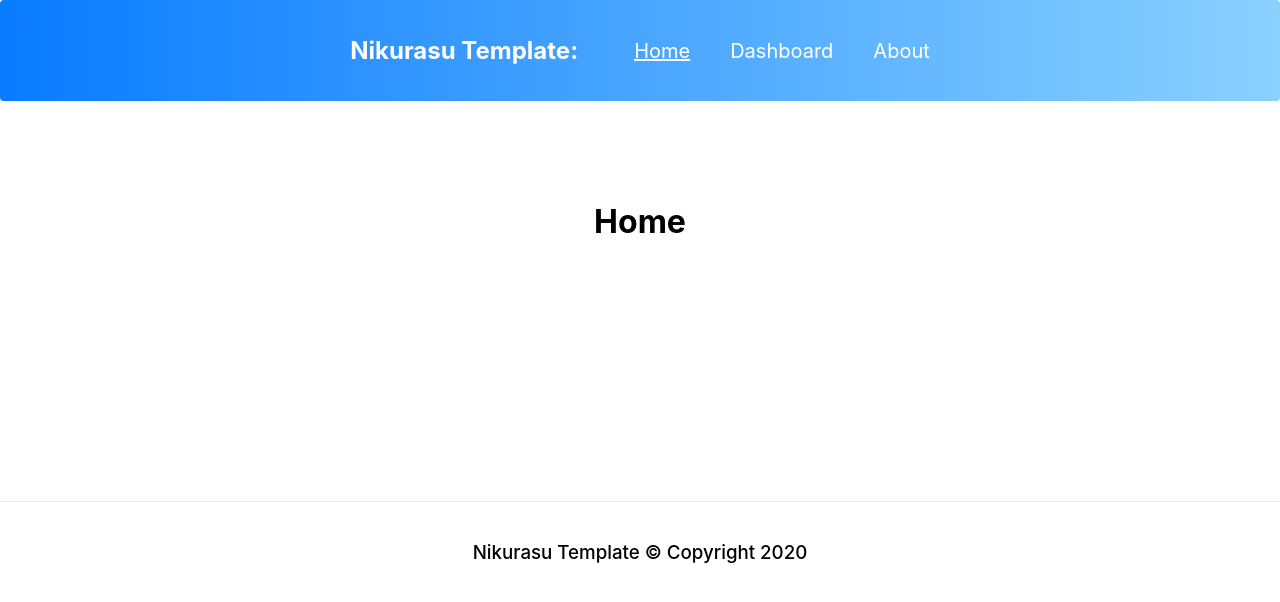
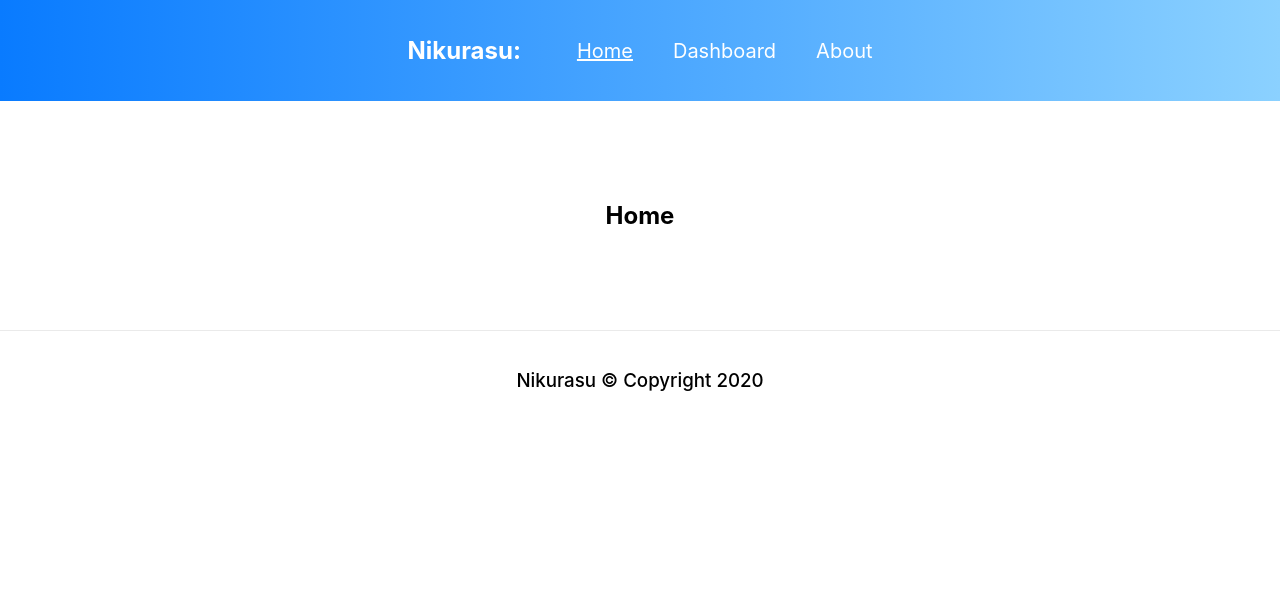
Before and after one commit to rydkvist/frontend-template-example, a Next.js app: page / in a window 1280 px wide. Shown: the top 602 px of the page. Built offline with nearby package versions, Linux system fonts and the light colour scheme.

Commit message:
Naming Update

```diff
--- a/components/Footer/index.tsx
+++ b/components/Footer/index.tsx
@@ -17,7 +17,7 @@ const H3 = styled.h3`
 `;
 
 export const Footer = () => (
-  <StyledFooter>
+  <StyledFooter role="contentinfo">
     <H3>
       {appName} © Copyright {new Date().getFullYear()}
     </H3>
--- a/components/Header/index.tsx
+++ b/components/Header/index.tsx
@@ -13,7 +13,6 @@ const StyledHeader = styled.header`
   display: flex;
   justify-content: center;
   align-items: center;
-  border-radius: 4px;
   flex-direction: row;
   @media screen and (max-width: 768px) {
     flex-direction: column;
@@ -70,7 +69,7 @@ export const Header = () => {
   const isActive = (href: string): boolean => router.pathname === href;
 
   return (
-    <StyledHeader>
+    <StyledHeader role="navigation">
       <H2>{appName}:</H2>
       <Link href={homeURL}>
         <StyledLink href="#" isActive={isActive(homeURL)} isTabbing={isTabbing}>
--- a/config.ts
+++ b/config.ts
@@ -1,4 +1,4 @@
-export const appName = 'Nikurasu Template';
+export const appName = 'Nikurasu';
 export const dashboardURL = '/dashboard';
 export const aboutURL = '/about';
 export const homeURL = '/';
--- a/pages/_app.tsx
+++ b/pages/_app.tsx
@@ -1,24 +1,24 @@
-import { GlobalStyle, Page } from '@styles';
 import { AppProps } from 'next/app';
 import Head from 'next/head';
+import { GlobalStyle, Main } from '@styles';
 import { Header, Footer } from '@components';
 
 const App = ({ Component, pageProps }: AppProps) => {
   return (
     <>
       <Head>
-        <script src="https://unpkg.com/ionicons@5.2.3/dist/ionicons.js" />
         <link rel="icon" href="/favicons/favicon.ico" />
         <link rel="icon" type="image/png" sizes="32x32" href="/favicons/favicon-32x32.png" />
         <link rel="icon" type="image/png" sizes="16x16" href="/favicons/favicon-16x16.png" />
         <link rel="apple-touch-icon" sizes="180x180" href="/favicons/apple-touch-icon.png" />
         <link rel="manifest" href="/favicons/site.webmanifest" />
+        <script src="https://unpkg.com/ionicons@5.2.3/dist/ionicons.js" />
       </Head>
       <GlobalStyle />
       <Header />
-      <Page>
+      <Main role="main">
         <Component {...pageProps} />
-      </Page>
+      </Main>
       <Footer />
     </>
   );
--- a/pages/about/index.tsx
+++ b/pages/about/index.tsx
@@ -1,18 +1,18 @@
 import Head from 'next/head';
 import { appName } from 'config';
-import { Main } from '@styles';
+import { Page } from '@styles';
 
 const About = () => (
   <>
     <Head>
       <title>{appName}: About</title>
     </Head>
-    <Main>
+    <Page>
       <h1 style={{ padding: 0, margin: 0 }}>
         <ion-icon name="information-circle-outline" />
       </h1>
       <h1 className="bg-blue-200">About</h1>
-    </Main>
+    </Page>
   </>
 );
 
--- a/pages/dashboard/index.tsx
+++ b/pages/dashboard/index.tsx
@@ -1,18 +1,18 @@
 import Head from 'next/head';
 import { appName } from 'config';
-import { Main } from '@styles';
+import { Page } from '@styles';
 
 const Dashboard = () => (
   <>
     <Head>
       <title>{appName}: Dashboard</title>
     </Head>
-    <Main>
+    <Page>
       <h1 style={{ padding: 0, margin: 0 }}>
         <ion-icon name="grid-outline" />
       </h1>
       <h1>Dashboard</h1>
-    </Main>
+    </Page>
   </>
 );
 
--- a/pages/home/index.tsx
+++ b/pages/home/index.tsx
@@ -2,19 +2,19 @@ import Head from 'next/head';
 import Image from 'next/image';
 import Link from 'next/link';
 import { appName } from 'config';
-import { Page, Main } from '@styles';
+import { Page } from '@styles';
 
 const Home = () => (
   <>
     <Head>
       <title>{appName}: Home</title>
     </Head>
-    <Main>
+    <Page>
       <h1 style={{ padding: 0, margin: 0 }}>
         <ion-icon name="home-outline" />
       </h1>
       <h1>Home</h1>
-    </Main>
+    </Page>
   </>
 );
 
--- a/styles/index.ts
+++ b/styles/index.ts
@@ -1,3 +1,3 @@
 export { colors } from './colors';
 export { GlobalStyle } from './GlobalStyle';
-export { Page, Main } from './Layout';
+export { Page, Main } from './layout';
--- a/styles/Layout.tsx
+++ b/styles/layout/index.tsx
@@ -1,12 +1,11 @@
 import styled from 'styled-components';
 
-export const Page = styled.div`
-  min-height: 50vh;
+export const Main = styled.section`
   padding: 0;
   margin: 0;
 `;
 
-export const Main = styled.main`
+export const Page = styled.div`
   padding: 5rem 0;
   flex: 1;
   display: flex;
```
Also changed, not shown: pages/users/[user].tsx (deleted, +0 -7 lines), .eslintrc.js.
